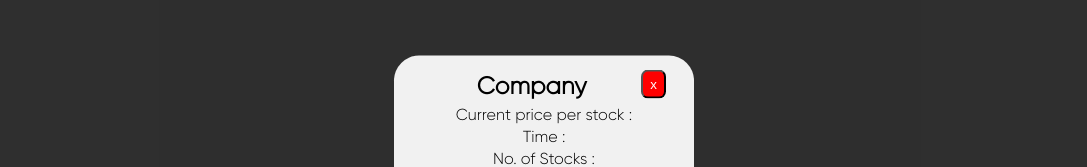
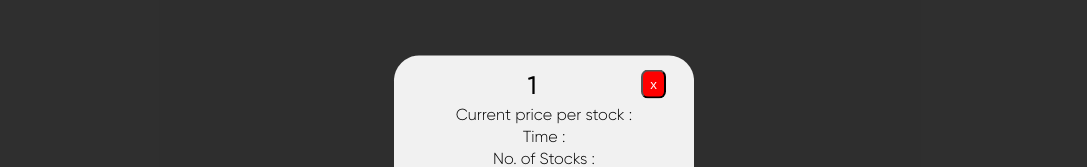
Before and after one commit to Dharun1582/WallstreetWolverine, a React (Create React App) app: page /stock/1 in a window 1280 px wide. Both pictures are taken after a click on the button "Buy". Shown: the part 177-344 px from the top of the page, without its empty margins (96-1183 px from the left). Built offline with nearby package versions, Linux system fonts and the light colour scheme.

Commit message:
graph-button-styling

```diff
--- a/src/components/Modal/Modal.js
+++ b/src/components/Modal/Modal.js
@@ -36,7 +36,7 @@ function Modal(props) {
                         <button className={`${styles.closeModal}`} onClick={toggleModal}>
                             x
                         </button>
-                        <h2>Company</h2>
+                        <h2>{company}</h2>
                         <p>Current price per stock : </p>
                         <p>Time :</p>
                         <p>No. of Stocks :</p>
```
